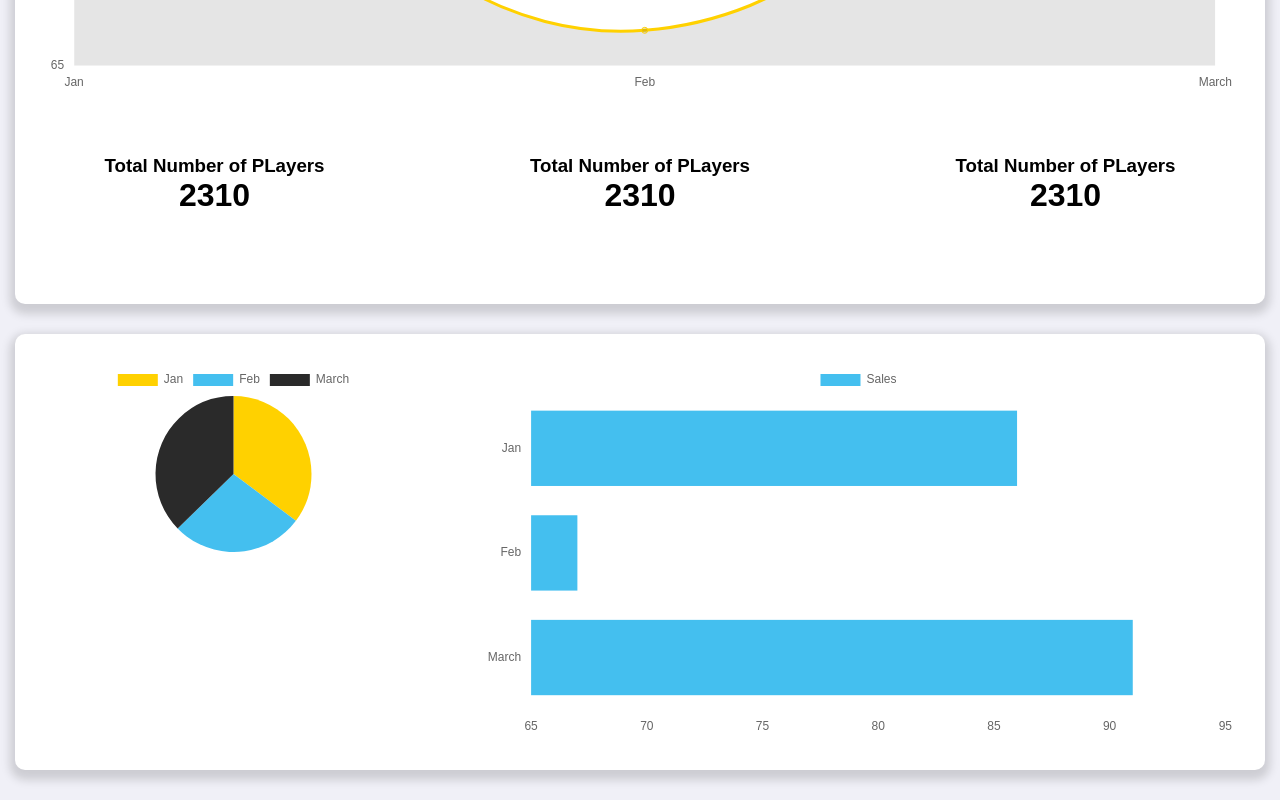
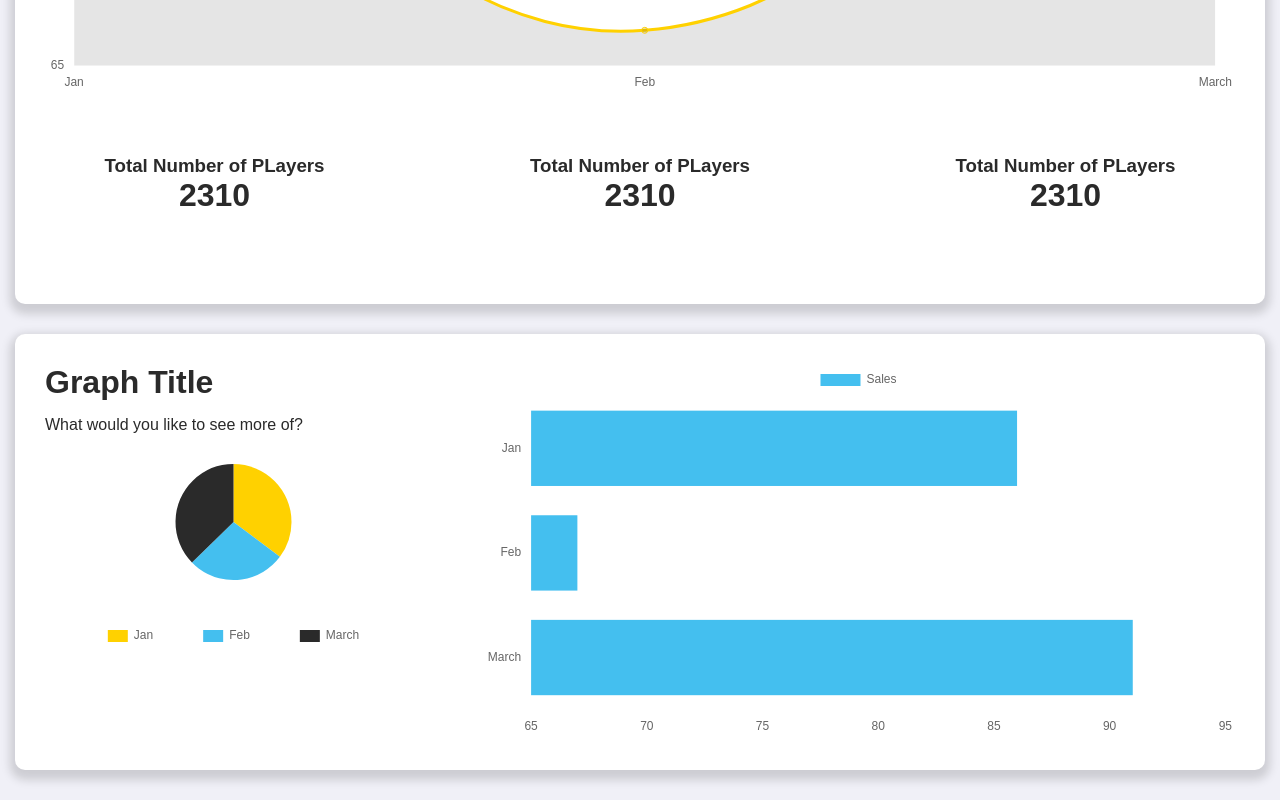
Before and after one commit to Gabeoli/hlp-website-v2, a Gatsby site: page / in a window 1280 px wide. Shown: the part 635-1435 px from the top of the page. Built offline with nearby package versions, Linux system fonts and the light colour scheme; Gatsby itself is replaced by a stand-in of ours; a web font is replaced by a local one.

Commit message:
Chart Styling

```diff
--- a/src/components/graphs/HorizontalChart.js
+++ b/src/components/graphs/HorizontalChart.js
@@ -1,9 +1,5 @@
 import React, { Component } from 'react'
 import Chart from "chart.js"
-
-//Chart Style Options
-Chart.defaults.global.defaultFontFamily = "'Gotham', sans-serif";
-//
 
 class HorizontalChart extends Component {
     chartRef = React.createRef();
@@ -27,7 +23,6 @@ class HorizontalChart extends Component {
             options: {
                 //Customize chart options
                 responsive: true,
-                maintainAspectRation: false,
                 scales: {
                     xAxes: [{
                         gridLines: {
--- a/src/components/graphs/PieChart.js
+++ b/src/components/graphs/PieChart.js
@@ -2,7 +2,6 @@ import React, { Component } from 'react'
 import Chart from "chart.js"
 
 //Chart Style Options
-Chart.defaults.global.defaultFontFamily = "'Gotham', sans-serif"
 
 class PieChart extends Component {
     chartRef = React.createRef();
@@ -37,17 +36,30 @@ class PieChart extends Component {
                     arc:{
                         borderWidth: 0
                     }
+                },
+                legend:{
+                    position: 'bottom',
+                    labels: {
+                        boxWidth: 20,
+                        padding: 50
+                    }
                 }
             }
         });
     }
     render() {
         return (
-            <div>
-                <canvas
-                    id="pieChart"
-                    ref={this.chartRef}
-                />
+            <div className="pie-chart">
+                <div className="text-container">
+                    <h1>Graph Title</h1>
+                    <p>What would you like to see more of?</p>
+                </div>
+                <div className="chart-container">
+                    <canvas
+                        id="pieChart"
+                        ref={this.chartRef}
+                    />
+                </div>
             </div>
         )
     }
--- a/src/sass/secondary-info.scss
+++ b/src/sass/secondary-info.scss
@@ -9,6 +9,22 @@
     .col-left{
         flex: 1;
         padding: 30px;
+
+        .pie-chart {
+
+            .text-container {
+                margin-bottom: 30px;
+
+                h1 {
+                    padding-bottom: 15px;
+                }
+            }
+
+            .chart-container {
+                width: 100%;
+                align-content: center;
+            }
+        }
     }
 
     .col-right{
--- a/src/sass/styles.scss
+++ b/src/sass/styles.scss
@@ -13,6 +13,7 @@ h1, h2, h3, h4, p, ul, li, tspan{
     margin:0;
     padding: 0;
     font-family: Gotham, Arial, sans-serif;
+    color: $Black
 }
 
 h1, h2 {
```
